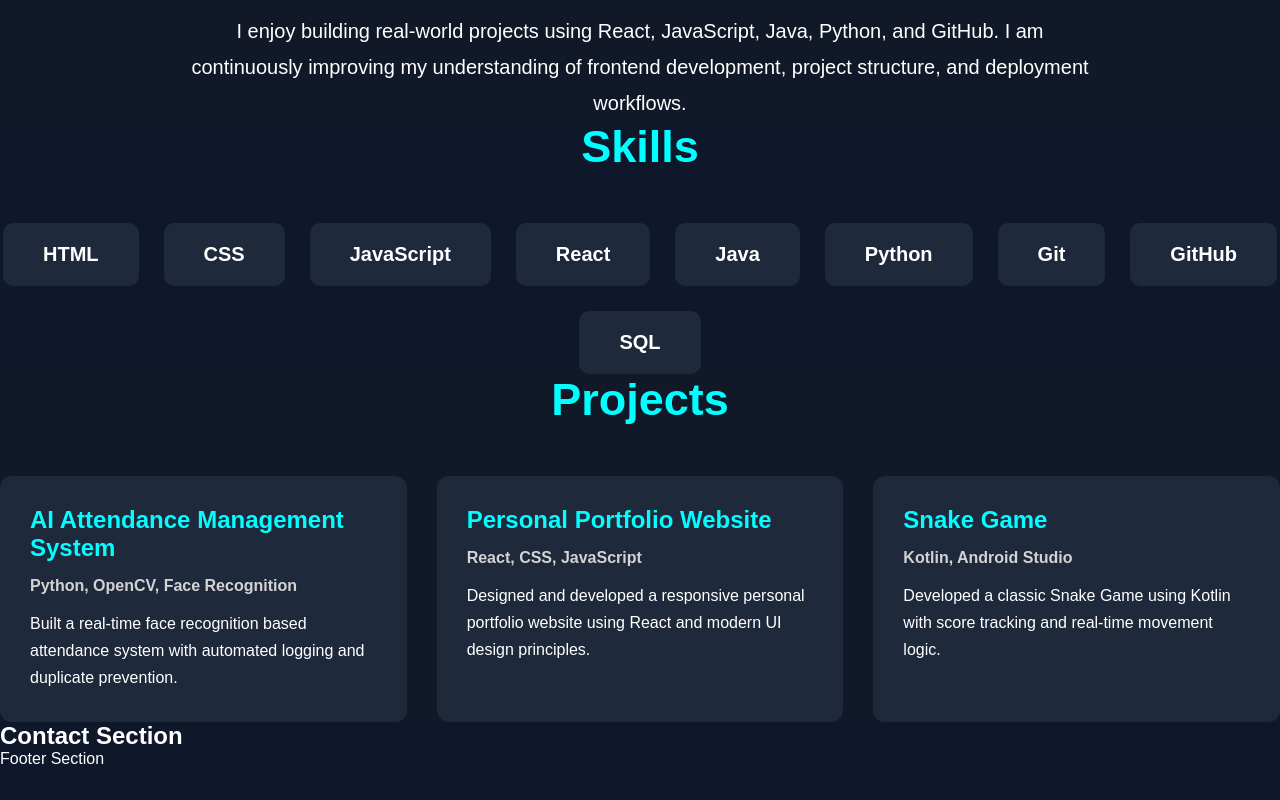
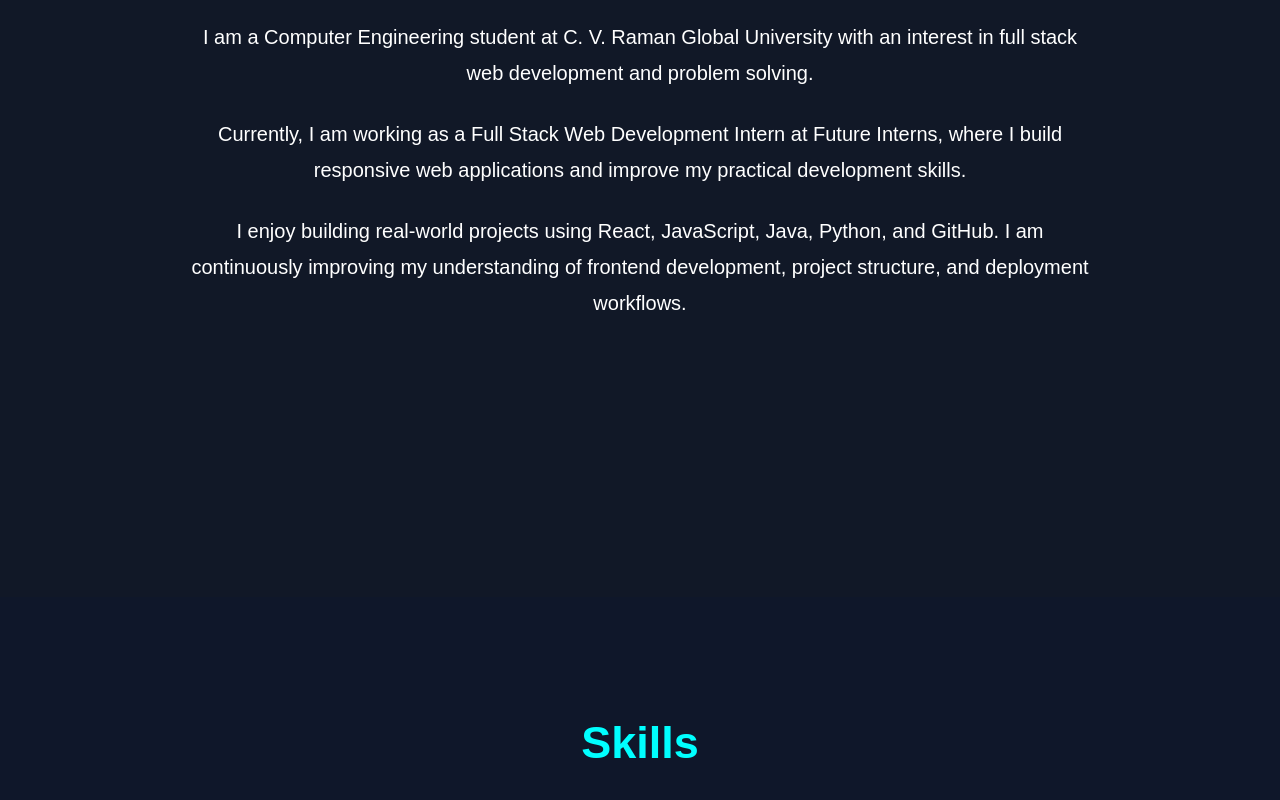
Before and after one commit to Unaib31/FUTURE_FS_01, a React (Vite) app: page / in a window 1280 px wide. Shown: the part 1080-1880 px from the top of the page. Before the commit the page ends 1848 px from the top, so only its background shows below. Built offline with nearby package versions, Linux system fonts and the light colour scheme.

Commit message:
Complete portfolio layout and footer

```diff
--- a/src/components/Contact.jsx
+++ b/src/components/Contact.jsx
@@ -1,7 +1,44 @@
-export default function Contact() {
-  return (
-    <section>
-      <h2>Contact Section</h2>
-    </section>
-  );
+function Contact() {
+    return (
+        <section id="contact" className="contact">
+
+            <h1 className="section-title">
+                Contact Me
+            </h1>
+
+            <div className="contact-container">
+
+                <p>
+                    Email:
+                    <a href="mailto:unaib3127@gmail.com">
+                        unaib3127@gmail.com
+                    </a>
+                </p>
+
+                <p>
+                    GitHub:
+                    <a
+                        href="https://github.com/Unaib31"
+                        target="_blank"
+                    >
+                        Github
+                    </a>
+                </p>
+
+                <p>
+                    LinkedIn:
+                    <a
+                        href="https://www.linkedin.com/in/Unaib3127"
+                        target="_blank"
+                    >
+                        LinkedIn Profile
+                    </a>
+                </p>
+
+            </div>
+
+        </section>
+    )
 }
+
+export default Contact
--- a/src/components/Footer.jsx
+++ b/src/components/Footer.jsx
@@ -1,7 +1,13 @@
-export default function Footer() {
-  return (
-    <footer>
-      <p>Footer Section</p>
-    </footer>
-  );
+function Footer() {
+    return (
+        <footer className="footer">
+
+            <p>
+                © 2026 Abu Unaib. All Rights Reserved.
+            </p>
+
+        </footer>
+    )
 }
+
+export default Footer
--- a/src/index.css
+++ b/src/index.css
@@ -17,6 +17,10 @@ body {
 
   padding: 20px 50px;
   background-color: #1e293b;
+
+  position: sticky;
+  top: 0;
+  z-index: 1000;
 }
 
 .logo {
@@ -100,6 +104,11 @@ body {
   font-size: 45px;
   margin-bottom: 50px;
   color: cyan;
+}
+
+section {
+  padding: 120px 50px;
+  min-height: 100vh;
 }
 
 .about-content {
@@ -192,3 +201,44 @@ body {
 .project-card p {
   line-height: 1.7;
 }
+
+.contact {
+  background-color: #0f172a;
+}
+
+.contact-container {
+  display: flex;
+  flex-direction: column;
+
+  gap: 25px;
+
+  align-items: center;
+
+  margin-top: 40px;
+}
+
+.contact-container p {
+  font-size: 22px;
+}
+
+.contact-container a {
+  color: cyan;
+
+  margin-left: 10px;
+
+  text-decoration: none;
+}
+
+.contact-container a:hover {
+  text-decoration: underline;
+}
+
+.footer {
+  background-color: #1e293b;
+
+  padding: 25px;
+
+  text-align: center;
+
+  font-size: 18px;
+}
```
